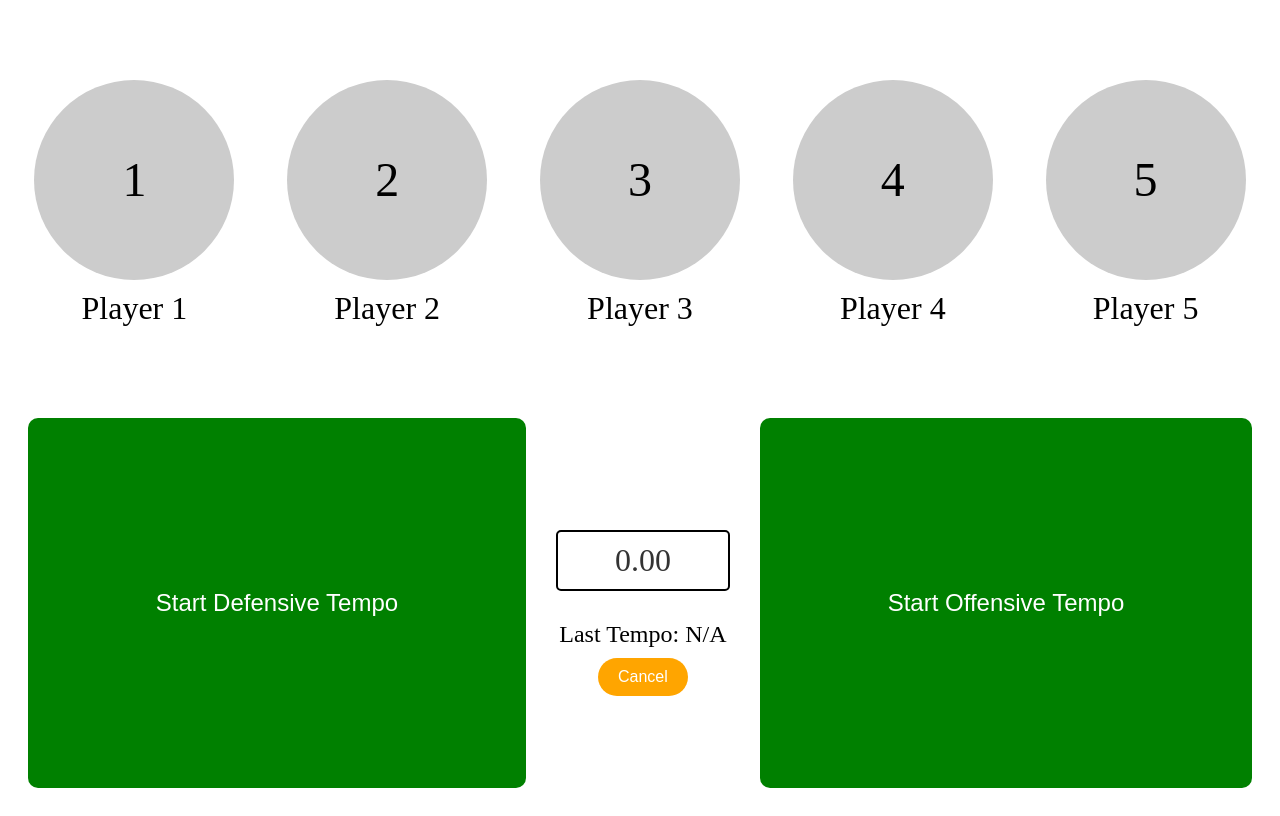
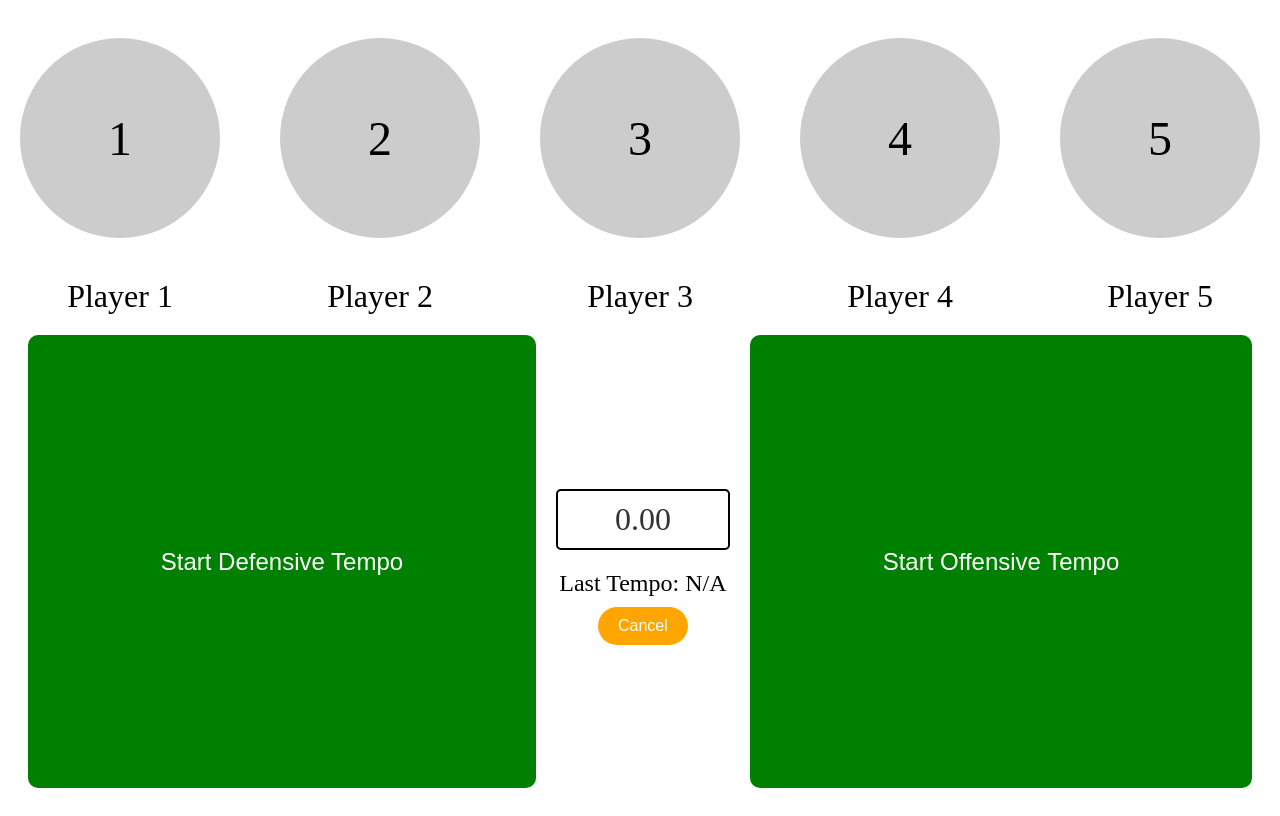
Before and after one commit to tntechcsc/wbb-analytics, a React (Create React App) app in the folder wbb-analytics/: page / in a window 1280 px wide. Built offline with nearby package versions, Linux system fonts and the light colour scheme.

Commit message:
Added comments/logging and modularized components

```diff
--- a/wbb-analytics/src/pages/Tempo/Tempo.css
+++ b/wbb-analytics/src/pages/Tempo/Tempo.css
@@ -2,13 +2,6 @@
   display: flex;
   flex-direction: column;
   height: 100vh;
-}
-
-.PlayerList {
-  display: flex;
-  justify-content: center;
-  align-items: center;
-  flex: 1; /* Takes half the space */
 }
 
 .TempoControls {
@@ -18,124 +11,3 @@
   flex: 1; /* Takes up remaining space */
   padding: 10px;
 }
-
-.TempoButton {
-  flex-grow: 1; /* Grow to fill the space for width */
-  flex-shrink: 0; /* Prevent shrinking */
-  align-self: stretch; /* Stretch to fill the container's height */
-  font-size: 1.5em; /* Increase font size */
-  padding: 20px; /* Adjust padding */
-  margin: 10px; /* Add margin around the buttons */
-  border: none;
-  border-radius: 10px; /* Slightly rounded corners */
-  cursor: pointer;
-  transition: background-color 0.3s ease;
-}
-
-.TempoButton.start {
-  background-color: green;
-  color: white;
-}
-
-.TempoButton.stop {
-  background-color: red;
-  color: white;
-}
-
-.TempoButton.disabled {
-  background-color: grey;
-  cursor: not-allowed;
-  pointer-events: none;
-}
-
-.TempoTimer {
-  flex-basis: 400px; /* Assign a fixed width to the timer */
-  text-align: center;
-  font-size: 2em;
-  margin: 10px;
-}
-
-.LastTempoDisplay {
-  font-size: 1.5em;
-  text-align: center;
-  width: 100%; /* Make sure it spans the full width */
-  margin: 10px 0;
-}
-
-.CancelButton {
-  padding: 10px 20px; /* Adjust padding as needed */
-  font-size: 1em; /* Adjust font size as needed */
-  background-color: orange; /* Adjust background color as needed */
-  color: white;
-  border: none;
-  border-radius: 20px; /* Rounded corners */
-  cursor: pointer;
-  width: auto; /* Adjust width to content */
-  margin: 0 auto; /* Center the button horizontally */
-  display: block; /* Block display to apply margin auto */
-}
-
-.CancelButton.disabled {
-  background-color: grey; /* Greyed out look */
-  color: #ccc; /* Optional: change text color for disabled state */
-  cursor: not-allowed; /* Change cursor to indicate disabled */
-}
-
-.Popup {
-  position: fixed; /* Position it relative to the viewport */
-  top: 50%; /* Center vertically */
-  left: 50%; /* Center horizontally */
-  transform: translate(-50%, -50%); /* Adjust for centering */
-  background-color: white; /* Background color for the popup */
-  padding: 20px;
-  box-shadow: 0 4px 8px rgba(0, 0, 0, 0.1); /* Optional: for better visibility */
-  z-index: 100; /* Ensure it's above other content */
-  display: flex;
-  flex-wrap: wrap;
-  justify-content: center;
-  max-width: 600px; /* Adjust as necessary */
-  margin: auto;
-}
-
-.PopupPlayerContainer {
-  flex: 0 0 calc(25% - 20px); /* Flex basis with four items per row */
-  display: flex;
-  flex-direction: column; /* Stack circle and name vertically */
-  align-items: center;
-  margin: 10px;
-}
-
-.PopupPlayerCircle {
-  width: 120px;
-  height: 120px;
-  border-radius: 50%;
-  background-color: #ddd;
-  display: flex;
-  justify-content: center;
-  align-items: center;
-  font-size: 2em;
-  cursor: pointer;
-}
-
-.PopupPlayerName {
-  font-size: 1.2em;
-  text-align: center;
-  margin-top: 5px;
-}
-
-.PopupCloseButtonContainer {
-  width: 100%; /* Take the full width of the popup */
-  display: flex;
-  justify-content: center; /* Center the button horizontally */
-  margin-top: 20px; /* Space above the button */
-}
-
-.Overlay {
-  position: fixed;
-  top: 0;
-  left: 0;
-  width: 100%;
-  height: 100%;
-  background-color: rgba(0, 0, 0, 0.5); /* Semi-transparent black */
-  z-index: 99; /* Below the popup but above other content */
-}
--- a/wbb-analytics/src/pages/Tempo/components/CancelButton.css
+++ b/wbb-analytics/src/pages/Tempo/components/CancelButton.css
@@ -0,0 +1,18 @@
+.CancelButton {
+    padding: 10px 20px; /* Adjust padding as needed */
+    font-size: 1em; /* Adjust font size as needed */
+    background-color: orange; /* Adjust background color as needed */
+    color: white;
+    border: none;
+    border-radius: 20px; /* Rounded corners */
+    cursor: pointer;
+    width: auto; /* Adjust width to content */
+    margin: 0 auto; /* Center the button horizontally */
+    display: block; /* Block display to apply margin auto */
+  }
+
+  .CancelButton.disabled {
+    background-color: #ccc; /* Gray color for disabled appearance */
+    color: #666; /* Optional: dim the text color too */
+    cursor: not-allowed; /* Change the cursor to indicate disabled state */
+  }
--- a/wbb-analytics/src/pages/Tempo/components/LastTempoDisplay.css
+++ b/wbb-analytics/src/pages/Tempo/components/LastTempoDisplay.css
@@ -0,0 +1,6 @@
+.LastTempoDisplay {
+    font-size: 1.5em;
+    text-align: center;
+    width: 100%; /* Make sure it spans the full width */
+    margin: 10px 0;
+  }
--- a/wbb-analytics/src/pages/Tempo/components/PlayerList.css
+++ b/wbb-analytics/src/pages/Tempo/components/PlayerList.css
@@ -1,6 +1,6 @@
 .PlayerList {
   display: flex;
-  justify-content: space-around;
+  justify-content: center;
   align-items: center;
 }
 
@@ -20,6 +20,7 @@
   justify-content: center;
   align-items: center;
   font-size: 3em; /* Adjust as needed */
+  margin: 30px;
 }
 
 .PlayerName {
--- /dev/null
+++ b/wbb-analytics/src/pages/Tempo/components/SubstitutionPopup.css
@@ -0,0 +1,58 @@
+.Popup {
+  position: fixed; /* Position it relative to the viewport */
+  top: 50%; /* Center vertically */
+  left: 50%; /* Center horizontally */
+  transform: translate(-50%, -50%); /* Adjust for centering */
+  background-color: white; /* Background color for the popup */
+  padding: 20px;
+  box-shadow: 0 4px 8px rgba(0, 0, 0, 0.1); /* Optional: for better visibility */
+  z-index: 100; /* Ensure it's above other content */
+  display: flex;
+  flex-wrap: wrap;
+  justify-content: center;
+  max-width: 600px; /* Adjust as necessary */
+  margin: auto;
+}
+
+.PopupPlayerContainer {
+  flex: 0 0 calc(25% - 20px); /* Flex basis with four items per row */
+  display: flex;
+  flex-direction: column; /* Stack circle and name vertically */
+  align-items: center;
+  margin: 10px;
+}
+
+.PopupPlayerCircle {
+  width: 120px;
+  height: 120px;
+  border-radius: 50%;
+  background-color: #ddd;
+  display: flex;
+  justify-content: center;
+  align-items: center;
+  font-size: 2em;
+  cursor: pointer;
+}
+
+.PopupPlayerName {
+  font-size: 1.2em;
+  text-align: center;
+  margin-top: 5px;
+}
+
+.PopupCloseButtonContainer {
+  width: 100%; /* Take the full width of the popup */
+  display: flex;
+  justify-content: center; /* Center the button horizontally */
+  margin-top: 20px; /* Space above the button */
+}
+
+.Overlay {
+  position: fixed;
+  top: 0;
+  left: 0;
+  width: 100%;
+  height: 100%;
+  background-color: rgba(0, 0, 0, 0.5); /* Semi-transparent black */
+  z-index: 99; /* Below the popup but above other content */
+}
--- /dev/null
+++ b/wbb-analytics/src/pages/Tempo/components/SubstitutionPopup.js
@@ -0,0 +1,24 @@
+import React from 'react';
+import './SubstitutionPopup.css';
+
+function SubstitutionPopup({ isOpen, onClose, onSubstitute, playersOnCourt, allPlayers }) {
+    const playersNotOnCourt = allPlayers.filter(p =>
+        !playersOnCourt.some(onCourt => onCourt.number === p.number)
+    );
+
+    return (
+        <div className="Popup">
+            {playersNotOnCourt.map(player => (
+                <div key={player.number} className="PopupPlayerContainer" onClick={() => onSubstitute(player)}>
+                    <div className="PopupPlayerCircle">{player.number}</div>
+                    <div className="PopupPlayerName">{player.name}</div>
+                </div>
+            ))}
+            <div className="PopupCloseButtonContainer">
+                <button onClick={onClose}>Close</button>
+            </div>
+        </div>
+    );
+}
+
+export default SubstitutionPopup
--- a/wbb-analytics/src/pages/Tempo/components/TempoButton.css
+++ b/wbb-analytics/src/pages/Tempo/components/TempoButton.css
@@ -1,19 +1,28 @@
 .TempoButton {
-    margin: 10px;
-    padding: 10px 20px;
-    font-size: 1em;
+  flex-grow: 1; /* Grow to fill the space for width */
+  flex-shrink: 0; /* Prevent shrinking */
+  align-self: stretch; /* Stretch to fill the container's height */
+  font-size: 1.5em; /* Increase font size */
+  padding: 20px; /* Adjust padding */
+  margin: 10px; /* Add margin around the buttons */
   border: none;
-    border-radius: 20px; /* Circular edges */
+  border-radius: 10px; /* Slightly rounded corners */
   cursor: pointer;
-    transition: background-color 0.3s ease; /* Smooth transition for color change */
+  transition: background-color 0.3s ease;
 }
 
 .TempoButton.start {
-    background-color: green; /* Green for "Start" state */
+  background-color: green;
   color: white;
 }
 
 .TempoButton.stop {
-    background-color: red; /* Red for "Stop" state */
+  background-color: red;
   color: white;
 }
+
+.TempoButton.disabled {
+  background-color: grey;
+  cursor: not-allowed;
+  pointer-events: none;
+}
--- a/wbb-analytics/src/pages/Tempo/components/TempoButton.js
+++ b/wbb-analytics/src/pages/Tempo/components/TempoButton.js
@@ -1,9 +1,9 @@
 import React from 'react';
 import './TempoButton.css';
 
-function TempoButton({ tempoType, isTiming, onClick }) {
+function TempoButton({ tempoType, isTiming, onClick, className }) {
   return (
-    <button className={`TempoButton ${isTiming ? 'active' : ''}`} onClick={onClick}>
+    <button className={className} onClick={onClick}>
       {isTiming ? `Stop ${tempoType} Tempo` : `Start ${tempoType} Tempo`}
     </button>
   );
--- a/wbb-analytics/src/pages/Tempo/components/TempoTimer.css
+++ b/wbb-analytics/src/pages/Tempo/components/TempoTimer.css
@@ -10,3 +10,10 @@
     width: 150px; /* Fixed width for the timer */
     text-align: center; /* Center the text inside the timer */
   }
+
+  .TempoTimer {
+    flex-basis: 400px; /* Assign a fixed width to the timer */
+    text-align: center;
+    font-size: 2em;
+    margin: 10px;
+  }
```
Also changed, not shown: wbb-analytics/src/pages/Tempo/Tempo.js (+27 -31 lines). Lines whose indentation alone changed are shown as unchanged.
